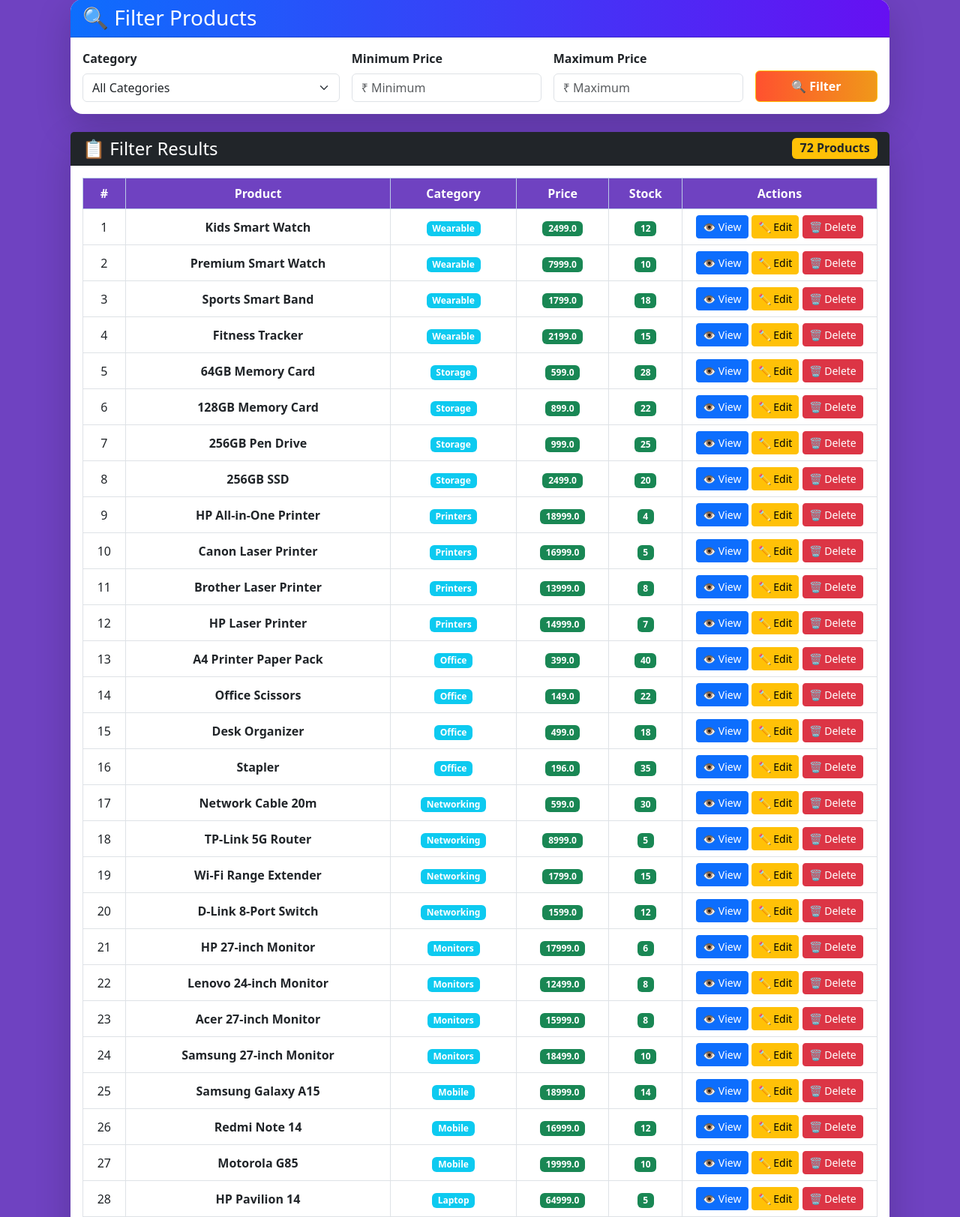
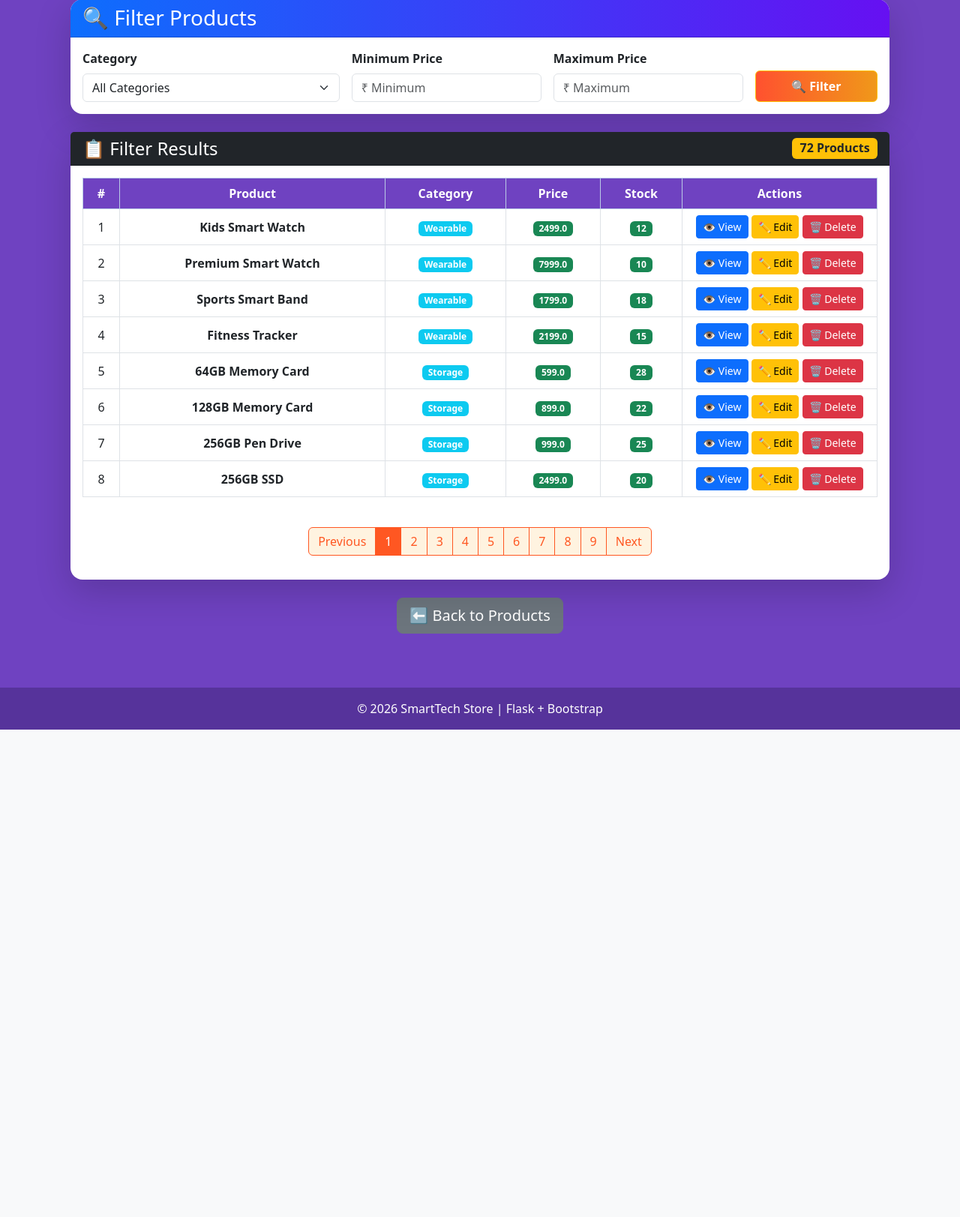
Before and after one commit to kadam768550/python-training, a Flask app: page /filter in a window 1280 px wide. Shown: the part 220-1843 px from the top of the page at 75% size. After the commit the page ends 1193 px from the top, so only its background shows below. Run offline with Flask 3, Linux system fonts and the light colour scheme; data comes from the database, SQL or seed files in the repository.

Commit message:
Added pagination to product list

```diff
--- a/templates/filter.html
+++ b/templates/filter.html
@@ -159,11 +159,11 @@
 
                     </thead>
 
-                    <tbody>
+                    <tbody id="productTableBody">
 
                         {% for product in products %}
 
-                        <tr>
+                        <tr class="product-row">
 
                             <td>{{ loop.index }}</td>
 
@@ -183,7 +183,7 @@
                                 </span>
                             </td>
 
-                            <td >
+                            <td>
                                 <span class="badge bg-success">
                                     {{ product.stock }}
                                 </span>
@@ -225,6 +225,16 @@
 
             </div>
 
+            <!-- Pagination -->
+
+            <div class="d-flex justify-content-center mt-4">
+
+                <nav>
+                    <ul class="pagination" id="pagination"></ul>
+                </nav>
+
+            </div>
+
             {% else %}
 
             <div class="text-center py-5">
@@ -260,4 +270,160 @@
 
 </div>
 
+
+<!-- Pagination JavaScript -->
+
+<script>
+
+document.addEventListener("DOMContentLoaded", function () {
+
+    const rows = document.querySelectorAll(".product-row");
+    const pagination = document.getElementById("pagination");
+
+    const rowsPerPage = 8;
+    let currentPage = 1;
+
+    const totalPages = Math.ceil(rows.length / rowsPerPage);
+
+
+    function showPage(page) {
+
+        currentPage = page;
+
+        const start = (page - 1) * rowsPerPage;
+        const end = start + rowsPerPage;
+
+        rows.forEach((row, index) => {
+
+            if (index >= start && index < end) {
+                row.style.display = "";
+            } else {
+                row.style.display = "none";
+            }
+
+        });
+
+        createPagination();
+
+    }
+
+
+    function createPagination() {
+
+        pagination.innerHTML = "";
+
+        if (totalPages <= 1) {
+            return;
+        }
+
+
+        // Previous Button
+
+        const previousLi = document.createElement("li");
+
+        previousLi.className =
+            "page-item " + (currentPage === 1 ? "disabled" : "");
+
+        previousLi.innerHTML = `
+            <a class="page-link" href="#">
+                Previous
+            </a>
+        `;
+
+        previousLi.addEventListener("click", function (e) {
+
+            e.preventDefault();
+
+            if (currentPage > 1) {
+                showPage(currentPage - 1);
+            }
+
+        });
+
+        pagination.appendChild(previousLi);
+
+
+        // Page Numbers
+
+        for (let i = 1; i <= totalPages; i++) {
+
+            const pageLi = document.createElement("li");
+
+            pageLi.className =
+                "page-item " + (i === currentPage ? "active" : "");
+
+            pageLi.innerHTML = `
+                <a class="page-link" href="#">
+                    ${i}
+                </a>
+            `;
+
+            pageLi.addEventListener("click", function (e) {
+
+                e.preventDefault();
+
+                showPage(i);
+
+            });
+
+            pagination.appendChild(pageLi);
+
+        }
+
+
+        // Next Button
+
+        const nextLi = document.createElement("li");
+
+        nextLi.className =
+            "page-item " +
+            (currentPage === totalPages ? "disabled" : "");
+
+        nextLi.innerHTML = `
+            <a class="page-link" href="#">
+                Next
+            </a>
+        `;
+
+        nextLi.addEventListener("click", function (e) {
+
+            e.preventDefault();
+
+            if (currentPage < totalPages) {
+                showPage(currentPage + 1);
+            }
+
+        });
+
+        pagination.appendChild(nextLi);
+
+    }
+
+
+    showPage(1);
+
+});
+
+</script>
+
+<style>
+    .pagination .page-link {
+        color: #ff5722;
+        background-color: #fff3e0;
+        border-color: #ff5722;
+    }
+
+    .pagination .page-link:hover {
+        color: white;
+        background-color: #ff5722;
+        border-color: #ff5722;
+    }
+
+    .pagination .page-item.active .page-link {
+        color: white;
+        background-color: #ff5722;
+        border-color: #ff5722;
+    }
+</style>
+
 {% endblock %}
```
Also changed, not shown: templates/home.html (+46 -3 lines), templates/products.html (+36 -12 lines).
